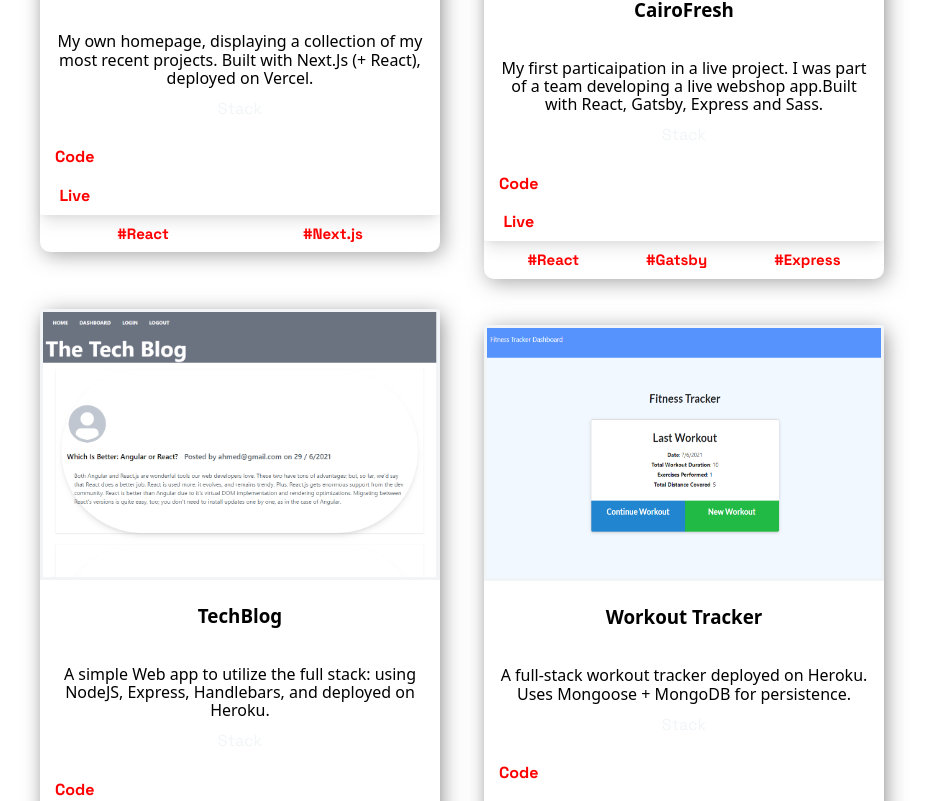
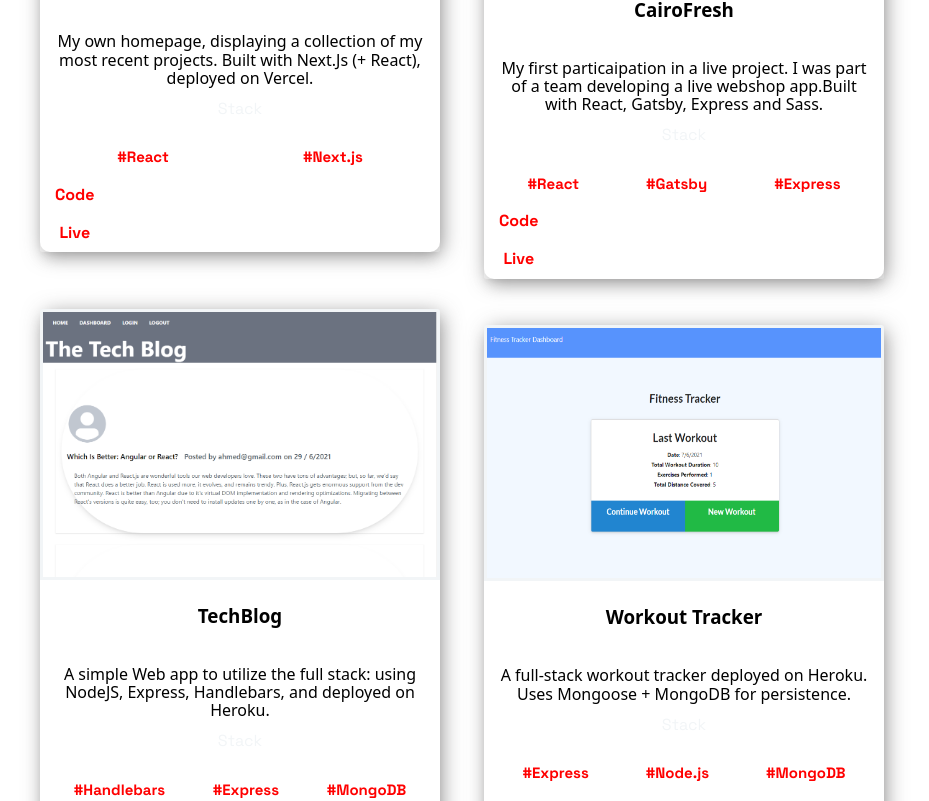
Before and after one commit to AhmedWaeer/HomePage, a Next.js app: page / in a window 1280 px wide. Shown: the part 2836-3637 px from the top of the page, without its empty margins (178-1107 px from the left). Built offline with nearby package versions, Linux system fonts and the light colour scheme.

Commit message:
Update Projects.js

```diff
--- a/src/components/Projects/Projects.js
+++ b/src/components/Projects/Projects.js
@@ -22,16 +22,15 @@ const Projects = () => (
                   </div >
                    <div className = "text-black font-sans p-5" > { p.description } < /div >
                   <TitleContent > Stack </TitleContent>
-
+     <TagList>
+                {p.tags.map((t, i) => {
+                  return <Tag key={i}>{t}</Tag>;
+                })}
+              </TagList>
                 <div className = "flex flex-col float-left" >
                 <ExternalLinks href = { p.visit } > Code < /ExternalLinks> < ExternalLinks href = { p.source } > Live < /ExternalLinks >
                   </div>
                 </div >
-                <TagList>
-                {p.tags.map((t, i) => {
-                  return <Tag key={i}>{t}</Tag>;
-                })}
-              </TagList>
                 </BlogCard>
             );
         })
```
